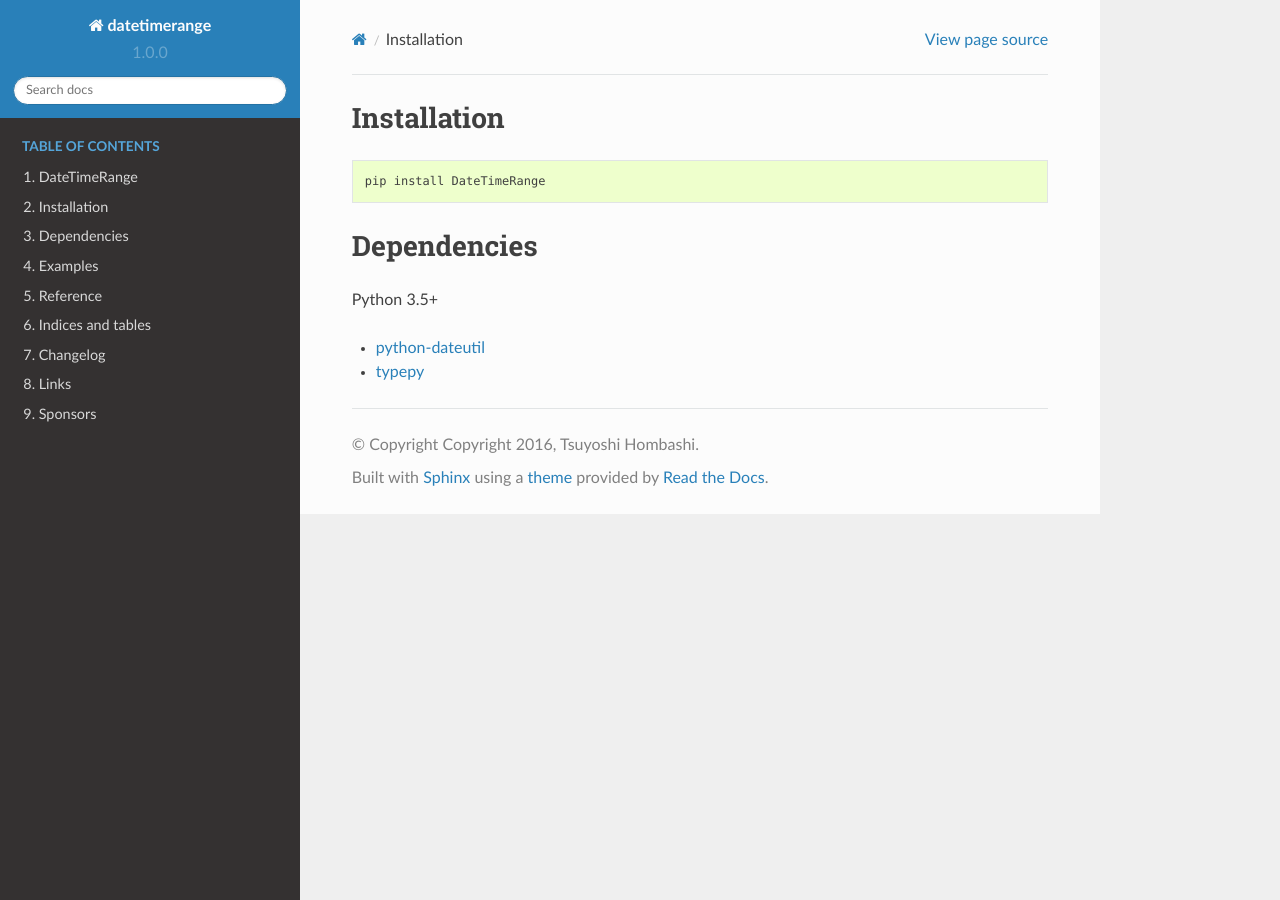
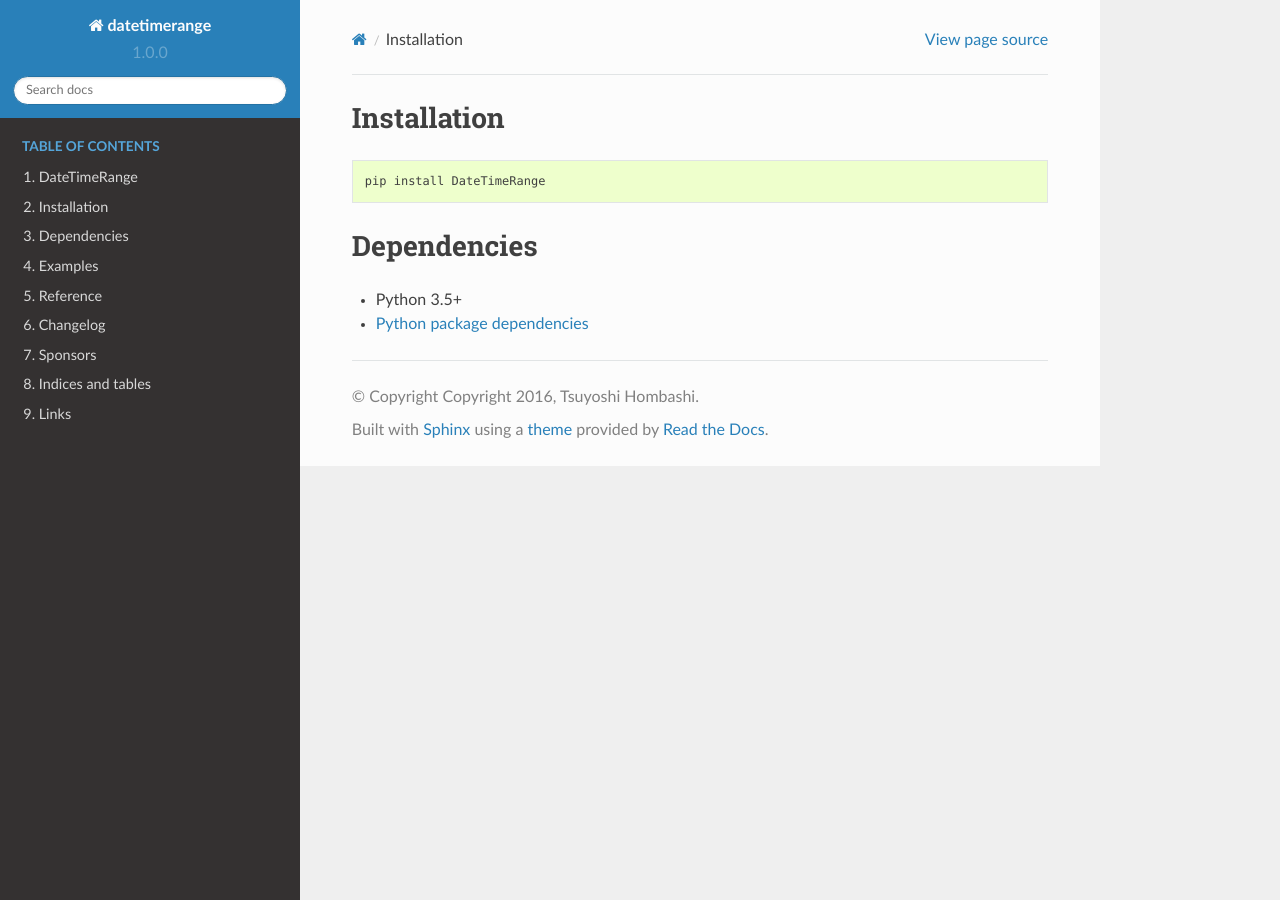
Before and after one commit to thombashi/DateTimeRange, a Sphinx documentation site: the page built from docs/pages/introduction/installation.rst, in a window 1280 px wide. Built offline with Sphinx 7.4.7 and the Read the Docs theme 2.0.0, drawn with Linux system fonts in a browser that asks for light colours.

Commit message:
Update docs

```diff
--- a/docs/index.rst
+++ b/docs/index.rst
@@ -16,9 +16,7 @@
    pages/introduction/index
    pages/examples/index
    pages/reference/index
-   pages/genindex
    pages/links
-   pages/sponsors
 
 
 Indices and tables
--- a/docs/pages/introduction/installation.rst
+++ b/docs/pages/introduction/installation.rst
@@ -8,7 +8,5 @@
 
 Dependencies
 ============
-Python 3.5+
-
-- `python-dateutil <https://pypi.org/project/python-dateutil/>`__
-- `typepy <https://github.com/thombashi/typepy>`__
+- Python 3.5+
+- `Python package dependencies <https://github.com/thombashi/DateTimeRange/network/dependencies>`__
--- a/docs/pages/links.rst
+++ b/docs/pages/links.rst
@@ -1,6 +1,12 @@
 Changelog
 ==========
 https://github.com/thombashi/DateTimeRange/releases
+
+
+.. include:: sponsors.rst
+
+
+.. include:: genindex.rst
 
 
 Links
```
